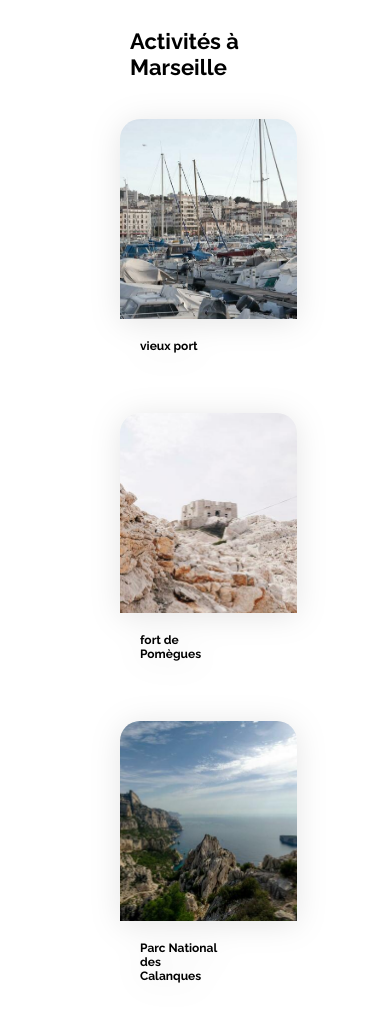
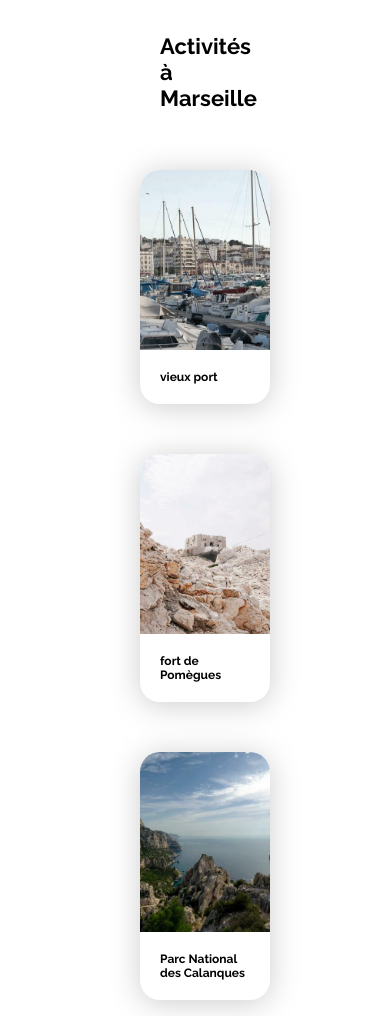
Before and after one commit to chifoumi62/projet_booki, a plain HTML site: page index.html in a window 390 px wide. Shown: the part 3180-4196 px from the top of the page. Drawn offline with Linux system fonts and the light colour scheme.

Commit message:
correction

```diff
--- a/css/style.css
+++ b/css/style.css
@@ -173,13 +173,29 @@ a {
 .lienplus {
     margin-top: 20px;
 }
-
+/*
 .card3 {
-    width: 240px;
+    width: 100%;
     height: 350px;
     filter: drop-shadow(0px 3px 15px rgba(0, 0, 0, 0.1));
 }
-.card3-title {
+    */
+ .card3 {
+    height: 100%;
+    display: flex;
+    flex-direction: column;
+    background-color: white;
+    border-radius: 20px;
+    padding: 0px;
+    filter: drop-shadow(0px 3px 15px rgba(0, 0, 0, 0.2));
+ }
+ .card3 img {
+    height: 350px;
+    object-fit: cover;
+    border-top-left-radius: 20px;
+    border-top-right-radius: 20px;
+ }
+.card3 h3 {
     font-size: 12px;
     margin: 20px;
 }
@@ -282,22 +298,32 @@ a {
 }
 
 /****** activité ***********/
-.activites {
-    display: flex;
-    flex-direction: column;
+#activites {
+   /* display: flex;
+    flex-direction: column;*/
     margin-top: 40px;
+    padding: 30px;
 }
 .activites-cards {
     display: flex;
+    flex-direction: row;
+    flex-wrap: wrap;
     justify-content: space-between;
 }
+.activites-cards a {
+    display: block;
+    width: 23%;
+    margin-top: 30px;
+}
+/*
 .activites-cards img {
     width: 100%;
     height: 100%;
     border-top-left-radius: 20px;
     border-top-right-radius: 20px;
 }
-.activites h2 {
+*/
+#activites h2 {
     padding-left: 30px;
 }
 
@@ -387,16 +413,9 @@ footer {
     }
 
     .card3 img {
-        width: 100%;
-        height: 200px;
+        height: 180px;
     }
-    .card3 {
-        width: 190px;
-        height: auto;
-    }
-    .activites-cards a {
-        margin: 10px;
-    }
+
     footer {
         margin-top: 20px;
     }
@@ -472,21 +491,14 @@ footer {
     .populaires-cards a {
         width: 100%;
     }
+    #activites{
+        margin-top: 15px;
+    }
     .activites-cards {
-        display: flex;
         flex-direction: column;
-        width: 100%;
-        max-width: 300px;
     }
     .activites-cards a {
-        width: 62%;
-    }
-    .card3 {
         width: 100%;
-    }
-    .card3-img {
-        width: 150%;
-        height: 200px;
     }
     .container_footer {
         display: flex;
--- a/index.html
+++ b/index.html
@@ -255,40 +255,32 @@
                     </div>
                 </section>
             </div>
-                <section id="activites" class="activites">
+                <section id="activites">
                     <h2 class="section-title">Activités à Marseille</h2>
                     <div class="activites-cards">
 
                         <a href="#">
                             <article class="card3">
-                                <div class="card3-img">
                                     <img src="images/activites/reno-laithienne.jpg" alt="Image du vieux port de marseille">
-                                </div>
-                                        <h3 class="card3-title">vieux port</h3>
+                                        <h3>vieux port</h3>
                             </article>
                         </a>
                         <a href="#">
                             <article class="card3">
-                                <div class="card3-img">
                                     <img src="images/activites/paul-hermann.jpg" alt="Image du fort de Pomègues">
-                                </div>
-                                        <h3 class="card3-title">fort de Pomègues</h3>
+                                        <h3>fort de Pomègues</h3>
                             </article>
                         </a>
                         <a href="#">
                             <article class="card3">
-                                <div class="card3-img">
                                 <img src="images/activites/kilyan-sockalingum.jpg" alt="Image du parc national des Calanques">
-                                </div>
-                                        <h3 class="card3-title">Parc National des Calanques</h3>
+                                        <h3>Parc National des Calanques</h3>
                             </article>
                         </a>
                         <a href="#">
                             <article class="card3">
-                                <div class="card3-img">
                                     <img src="images/activites/florian-wehde.jpg" alt="Image de Notre-Dame-de-la-Garde">
-                                </div>
-                                        <h3 class="card3-title">Notre-Dame-de-la-Garde</h3>
+                                        <h3>Notre-Dame-de-la-Garde</h3>
                             </article>
                         </a>
                     </div>
```
